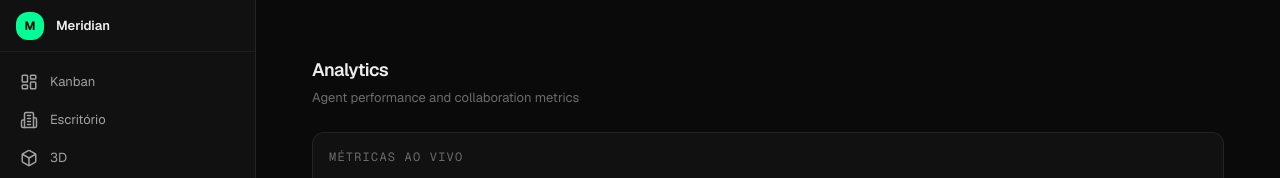
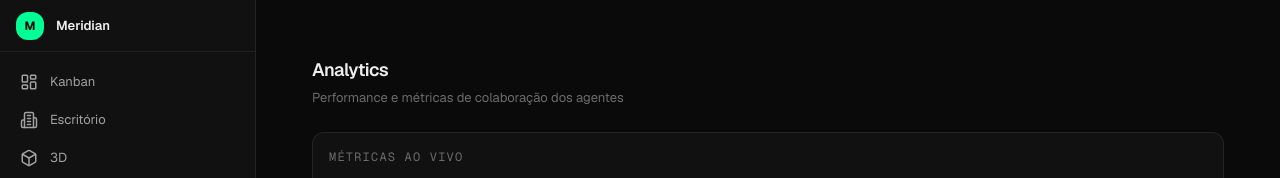
Before and after one commit to debaotrader/meridian, a Next.js app: page /meridian/analytics in a window 1280 px wide. Shown: the top 178 px of the page. Built offline with nearby package versions, Linux system fonts and the light colour scheme; no server answers.

Commit message:
fix: i18n — traduzir subtítulo da página Analytics para pt-BR

```diff
--- a/src/app/analytics/page.tsx
+++ b/src/app/analytics/page.tsx
@@ -5,7 +5,7 @@ export default function AnalyticsPage() {
     <div className="flex flex-col min-h-screen bg-surface-0 p-6">
       <div className="mb-6">
         <h1 className="text-xl font-semibold text-text-primary tracking-tight">Analytics</h1>
-        <p className="text-sm text-text-muted mt-1">Agent performance and collaboration metrics</p>
+        <p className="text-sm text-text-muted mt-1">Performance e métricas de colaboração dos agentes</p>
       </div>
       <AnalyticsDashboard />
     </div>
```
